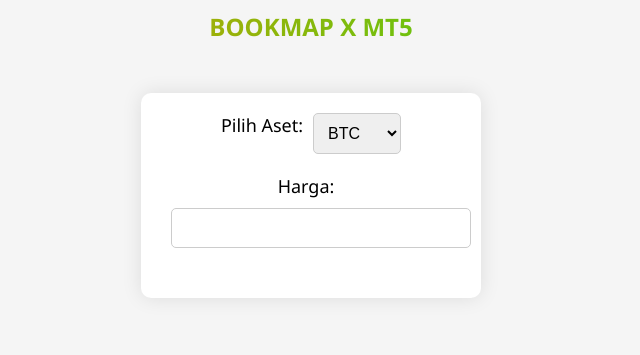
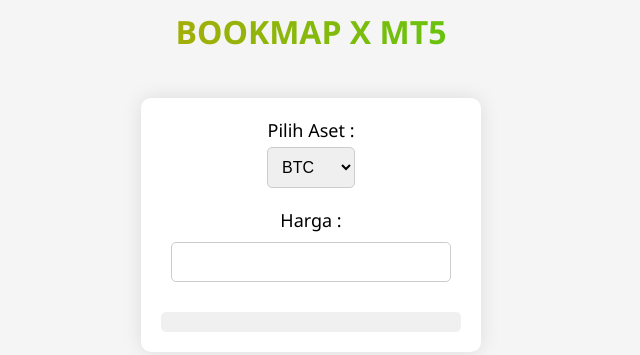
Before and after one commit to Egiemilhas/PriceComparison, a plain HTML site: page index.html in a window 1280 px wide. Shown: the whole page, without its empty margins (329-969 px from the left). Drawn offline with Linux system fonts and the light colour scheme.

Commit message:
Perubahan Tampilan

```diff
--- a/app.js
+++ b/app.js
@@ -10,7 +10,7 @@
   let executedPrice, mt5Price;
 
   if (assetType === 'btc') {
-    executedPrice = assetPrice - 270;
+    executedPrice = assetPrice - 17;
     mt5Price = assetPrice - 25;
   } else if (assetType === 'gold') {
     mt5Price = assetPrice - 3;
--- a/style.css
+++ b/style.css
@@ -1,35 +1,35 @@
 body {
   font-family: 'Segoe UI', Tahoma, Geneva, Verdana, sans-serif;
   display: flex;
-  flex-direction: column; /* Mengatur tata letak menjadi kolom */
-  align-items: center; /* Membuat konten berada di tengah secara horizontal */
+  flex-direction: column;
+  align-items: center;
   justify-content: start;
-  height: 80vh;
+  height: 100vh;
   margin: 0;
   background: #f5f5f5;
 }
 
 .title {
-  font-size: 24px;
+  font-size: 2rem;
   font-weight: bold;
   text-align: center;
-  background: linear-gradient(to right, #4e54c8, #d80606, #d49d04, #16e016); /* Tambahkan warna sesuai keinginan Anda */
-  -webkit-background-clip: text; /* Efek gradient berlaku hanya pada teks */
-  color: transparent; /* Membuat teks tidak terlihat */
+  background: linear-gradient(to right, #4e54c8, #d80606, #d49d04, #16e016);
+  -webkit-background-clip: text;
+  color: transparent;
   padding: 10px;
   border-radius: 5px;
   margin-bottom: 20px;
-  width: 100%; /* Menyesuaikan lebar 100% */
-  background-size: 200% auto; /* Menetapkan ukuran background lebih besar dari lebar div */
-  animation: fadeInGradient 7s infinite; /* Menetapkan animasi ke keyframe fadeInGradient */
+  width: 100%;
+  background-size: 200% auto;
+  animation: fadeInGradient 7s infinite;
 }
 
 @keyframes fadeInGradient {
   0% {
-    background-position: 100% 0; /* Mulai dari kanan */
+    background-position: 100% 0;
   }
   100% {
-    background-position: -100% 0; /* Pindah ke kiri */
+    background-position: -100% 0;
   }
 }
 
@@ -40,15 +40,15 @@
   box-shadow: 0 0 20px rgba(0, 0, 0, 0.1);
   padding: 20px;
   width: 300px;
-  margin-top: 20px;
+  margin-top: 15px;
   animation: fadeIn 0.8s ease-in-out;
 }
 
 .price-input {
-  margin: 10px;
+  margin: 10px 0;
   padding: 10px;
   font-size: 16px;
-  width: 100%;
+  width: calc(100% - 20px);
   box-sizing: border-box;
   border: 1px solid #ccc;
   border-radius: 5px;
@@ -56,13 +56,14 @@
 
 .select-container {
   display: flex;
-  justify-content: center;
+  flex-direction: column;
+  align-items: center;
   margin-bottom: 20px;
 }
 
 label {
   font-size: 18px;
-  margin-right: 10px;
+  margin-bottom: 5px;
 }
 
 select {
@@ -76,6 +77,9 @@
   margin-top: 20px;
   font-size: 18px;
   font-weight: bold;
+  background-color: #f0f0f0;
+  padding: 10px;
+  border-radius: 5px;
 }
 
 @keyframes fadeIn {
```
Also changed, not shown: index.html (+2 -2 lines).
